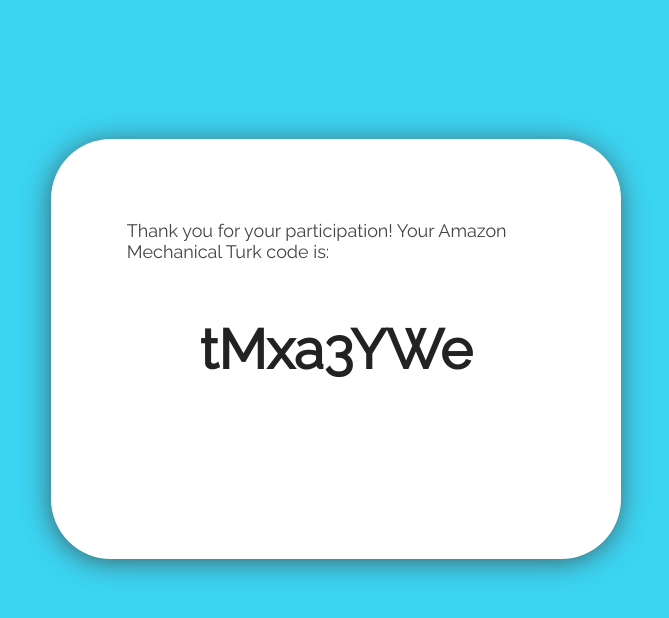
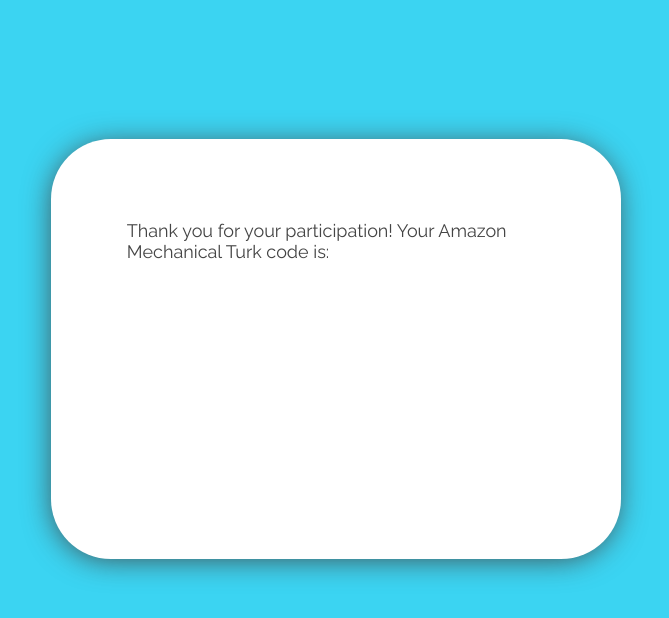
Before and after one commit to xzou/lottery-game, an Angular app: page /code in a window 1280 px wide. Shown: the top 618 px of the page, without its empty margins (304-973 px from the left). Built offline with nearby package versions, Linux system fonts and the light colour scheme; a web font is replaced by a local one.

Commit message:
Set code component to display actual code

```diff
--- a/src/app/code/code.component.html
+++ b/src/app/code/code.component.html
@@ -1,4 +1,4 @@
 <div class="code card">
   <p>Thank you for your participation! Your Amazon Mechanical Turk code is:</p>
-  <h3>tMxa3YWe</h3>
+  <h3>{{ code }}</h3>
 </div>
```
